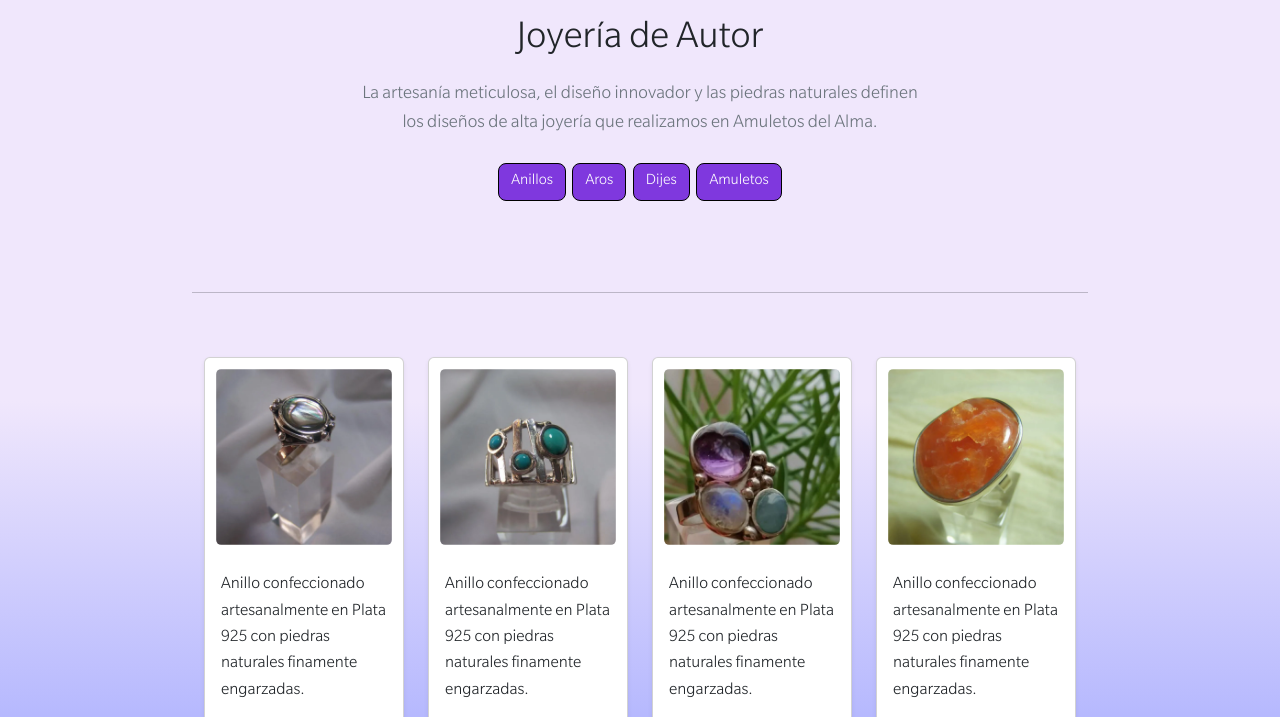
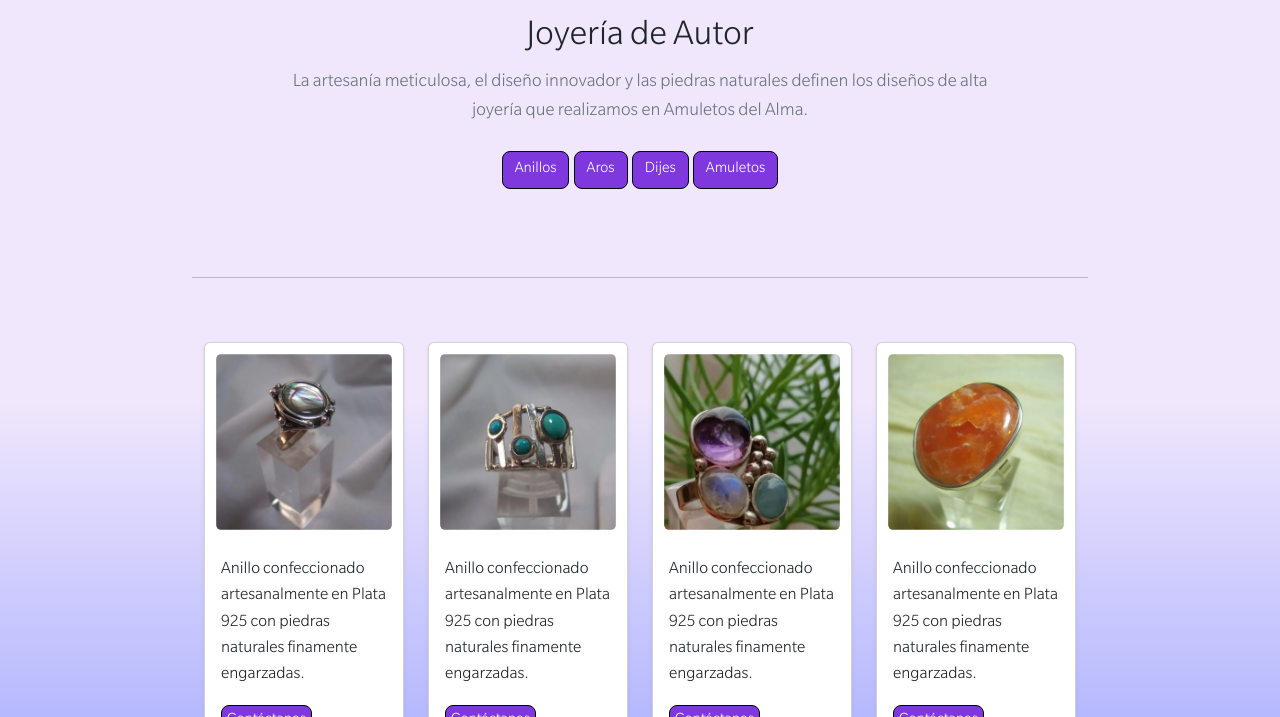
Before and after one commit to leotricotti/proyecto-final, a website: page pages/galeria.html in a window 1280 px wide. Shown: the part 79-796 px from the top of the page. Drawn offline with nearby package versions, Linux system fonts and the light colour scheme.

Commit message:
texto galeria

```diff
--- a/scss/components/_galeria.scss
+++ b/scss/components/_galeria.scss
@@ -3,15 +3,17 @@
 .galeria-main {
 
 	.galeria-titulo {
+		margin-top: 3rem;
+	}
+
+	.fw-light {
 		font-family: slthin;
 		font-size: 2.3rem;
-		margin-top: 3rem;
 	}
 
 	.text-muted {
 		font-family: slthin;
 		font-size: 1.2rem;
-		margin: 1rem 5rem;
 	}
 
 	.py-lg-5 {
```
Also changed, not shown: css/style.css, 1 other file.
